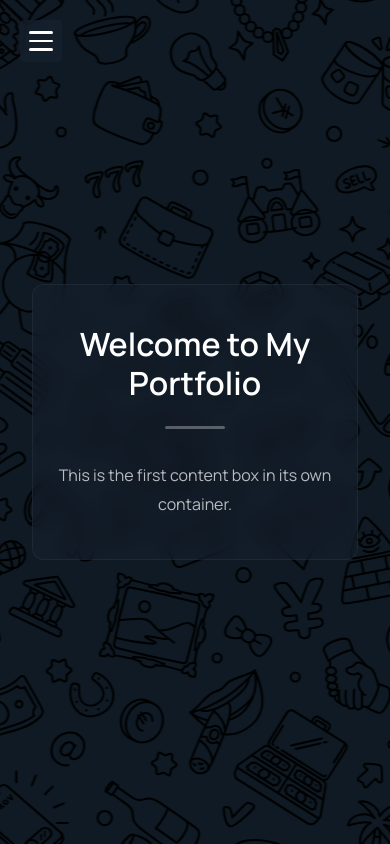
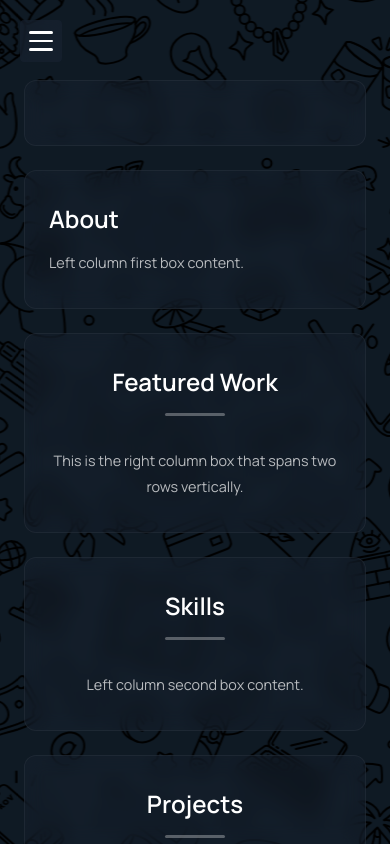
Before and after one commit to IMAGE002/Build2, a plain HTML site: page index.html in a window 390 px wide. Drawn offline with Linux system fonts and the light colour scheme.

Commit message:
Refactor layout to grid system and update styles
Refactor layout to use a grid system for better responsiveness and structure. Update content box classes and styles for improved alignment and spacing.

```diff
--- a/index.html
+++ b/index.html
@@ -184,41 +184,37 @@
     visibility: visible;
   }
 
-  /* First Container - Single Content Box */
+  /* Main Container */
   .container {
-    position: relative;
-    z-index: 1;
-    width: 100%;
-    height: 100vh;
-    display: flex;
-    align-items: center;
-    justify-content: center;
-    padding: 2rem;
-  }
-
-  /* Second Container - Multiple Content Boxes */
-  .container-second {
     position: relative;
     z-index: 1;
     width: 100%;
     min-height: 100vh;
     display: flex;
-    align-items: center;
+    align-items: flex-start;
     justify-content: center;
-    flex-direction: column;
-    gap: 3rem;
-    padding: 4rem 2rem;
-  }
-
-  /* First Content Box */
-  .content-box {
+    padding: 2rem;
+    padding-top: 6rem;
+  }
+
+  /* Grid Layout */
+  .grid-layout {
+    display: grid;
+    grid-template-columns: 1fr 1.3fr;
+    grid-template-rows: auto auto auto;
+    gap: 1.5rem;
+    max-width: 1400px;
+    width: 100%;
+  }
+
+  /* Top Box - Full Width */
+  .content-box-top {
+    grid-column: 1 / -1;
     background: rgba(26, 35, 50, 0.4);
     backdrop-filter: blur(10px);
     border: 1px solid rgba(255, 255, 255, 0.05);
     border-radius: 12px;
-    padding: 4rem 3rem;
-    max-width: 1500px;
-    width: 100%;
+    padding: 2.5rem 3rem;
     text-align: center;
     opacity: 0;
     transform: translateY(30px);
@@ -226,31 +222,73 @@
     animation-delay: 0.2s;
   }
 
-  /* Second Container Content Boxes */
-  .content-box2 {
+  /* Left Column Boxes */
+  .content-box-left-1 {
     background: rgba(26, 35, 50, 0.4);
     backdrop-filter: blur(10px);
     border: 1px solid rgba(255, 255, 255, 0.05);
     border-radius: 12px;
-    padding: 3rem 2.5rem;
-    max-width: 800px;
-    width: 100%;
+    padding: 2rem 5rem;
+    text-align: left;
+    opacity: 0;
+    transform: translateY(30px);
+    animation: fadeInUp 0.8s cubic-bezier(0.4, 0, 0.2, 1) forwards;
+    animation-delay: 0.4s;
+  }
+
+  .content-box-left-2 {
+    background: rgba(26, 35, 50, 0.4);
+    backdrop-filter: blur(10px);
+    border: 1px solid rgba(255, 255, 255, 0.05);
+    border-radius: 12px;
+    padding: 2rem 2.5rem;
     text-align: center;
     opacity: 0;
     transform: translateY(30px);
     animation: fadeInUp 0.8s cubic-bezier(0.4, 0, 0.2, 1) forwards;
-  }
-
-  .content-box2:nth-child(1) {
-    animation-delay: 0.3s;
-  }
-
-  .content-box2:nth-child(2) {
+    animation-delay: 0.6s;
+  }
+
+  /* Right Column Box - Spans 2 rows */
+  .content-box-right {
+    grid-row: 2 / 4;
+    background: rgba(26, 35, 50, 0.4);
+    backdrop-filter: blur(10px);
+    border: 1px solid rgba(255, 255, 255, 0.05);
+    border-radius: 12px;
+    padding: 2.5rem 3rem;
+    text-align: center;
+    opacity: 0;
+    transform: translateY(30px);
+    animation: fadeInUp 0.8s cubic-bezier(0.4, 0, 0.2, 1) forwards;
     animation-delay: 0.5s;
   }
 
-  .content-box2:nth-child(3) {
-    animation-delay: 0.7s;
+  /* Bottom Row Boxes */
+  .content-box-bottom-1 {
+    background: rgba(26, 35, 50, 0.4);
+    backdrop-filter: blur(10px);
+    border: 1px solid rgba(255, 255, 255, 0.05);
+    border-radius: 12px;
+    padding: 2.5rem 3rem;
+    text-align: center;
+    opacity: 0;
+    transform: translateY(30px);
+    animation: fadeInUp 0.8s cubic-bezier(0.4, 0, 0.2, 1) forwards;
+    animation-delay: 0.8s;
+  }
+
+  .content-box-bottom-2 {
+    background: rgba(26, 35, 50, 0.4);
+    backdrop-filter: blur(10px);
+    border: 1px solid rgba(255, 255, 255, 0.05);
+    border-radius: 12px;
+    padding: 2.5rem 3rem;
+    text-align: center;
+    opacity: 0;
+    transform: translateY(30px);
+    animation: fadeInUp 0.8s cubic-bezier(0.4, 0, 0.2, 1) forwards;
+    animation-delay: 1s;
   }
 
   @keyframes fadeInUp {
@@ -260,16 +298,18 @@
     }
   }
 
-  .content-box h1, .content-box2 h1 {
-    font-size: clamp(2rem, 5vw, 3.5rem);
+  .content-box-top h1, .content-box-left-1 h1, .content-box-left-2 h1,
+  .content-box-right h1, .content-box-bottom-1 h1, .content-box-bottom-2 h1 {
+    font-size: clamp(1.5rem, 4vw, 2.5rem);
     font-weight: 600;
-    line-height: 1.2;
-    margin-bottom: 1.5rem;
+    line-height: 1.3;
+    margin-bottom: 1rem;
     color: #ffffff;
   }
 
-  .content-box p, .content-box2 p {
-    font-size: clamp(1rem, 2vw, 1.25rem);
+  .content-box-top p, .content-box-left-1 p, .content-box-left-2 p,
+  .content-box-right p, .content-box-bottom-1 p, .content-box-bottom-2 p {
+    font-size: clamp(0.9rem, 1.8vw, 1.1rem);
     color: rgba(255, 255, 255, 0.7);
     line-height: 1.8;
     max-width: 600px;
@@ -302,13 +342,25 @@
       font-size: 1.75rem;
     }
 
-    .content-box, .content-box2 {
-      padding: 3rem 2rem;
-    }
-
-    .container-second {
-      gap: 2rem;
-      padding: 3rem 1.5rem;
+    .grid-layout {
+      grid-template-columns: 1fr;
+      grid-template-rows: auto;
+    }
+
+    .content-box-top,
+    .content-box-left-1,
+    .content-box-left-2,
+    .content-box-right,
+    .content-box-bottom-1,
+    .content-box-bottom-2 {
+      grid-column: 1;
+      grid-row: auto;
+      padding: 2rem 1.5rem;
+    }
+
+    .container {
+      padding: 1.5rem;
+      padding-top: 5rem;
     }
   }
 
@@ -318,16 +370,17 @@
       height: 42px;
     }
 
-    .content-box, .content-box2 {
-      padding: 2.5rem 1.5rem;
+    .content-box-top,
+    .content-box-left-1,
+    .content-box-left-2,
+    .content-box-right,
+    .content-box-bottom-1,
+    .content-box-bottom-2 {
+      padding: 2rem 1.5rem;
     }
 
     .nav-menu a {
       font-size: 1.5rem;
-    }
-
-    .container-second {
-      gap: 1.5rem;
     }
   }
 </style>
@@ -2080,33 +2133,46 @@
 <!-- Overlay -->
 <div class="overlay" id="overlay"></div>
 
-<!-- First Container - Single Content Box -->
+<!-- Main Container with Grid Layout -->
 <div class="container">
-  <div class="content-box">
-    <h1>Welcome to My Portfolio</h1>
+  <div class="grid-layout">
+    <!-- Top Box - Full Width -->
+    <div class="content-box-top">
+    </div>
+
+    <!-- Left Column - First Box -->
+    <div class="content-box-left-1">
+      <h1>About</h1>
+      <p>Left column first box content.</p>
+    </div>
+
+    <!-- Right Column - Tall Box (spans 2 rows) -->
+    <div class="content-box-right">
+      <h1>Featured Work</h1>
       <div class="decorative-line"></div>
-    <p>This is the first content box in its own container.</p>
+      <p>This is the right column box that spans two rows vertically.</p>
     </div>
+
+    <!-- Left Column - Second Box -->
+    <div class="content-box-left-2">
+      <h1>Skills</h1>
+      <div class="decorative-line"></div>
+      <p>Left column second box content.</p>
     </div>
 
-<!-- Second Container - Multiple Content Boxes -->
-<div class="container-second">
-  <div class="content-box2">
-    <h1>Content Box 1</h1>
+    <!-- Bottom Row - First Box -->
+    <div class="content-box-bottom-1">
+      <h1>Projects</h1>
       <div class="decorative-line"></div>
-    <p>This is the first content box in the second container.</p>
+      <p>Bottom row first box content.</p>
     </div>
 
-  <div class="content-box2">
-    <h1>Content Box 2</h1>
+    <!-- Bottom Row - Second Box -->
+    <div class="content-box-bottom-2">
+      <h1>Contact</h1>
       <div class="decorative-line"></div>
-    <p>This is the second content box in the second container.</p>
+      <p>Bottom row second box content.</p>
     </div>
-
-  <div class="content-box2">
-    <h1>Content Box 3</h1>
-    <div class="decorative-line"></div>
-    <p>This is the third content box in the second container.</p>
   </div>
 </div>
 
```
Lines whose indentation alone changed are shown as unchanged.
